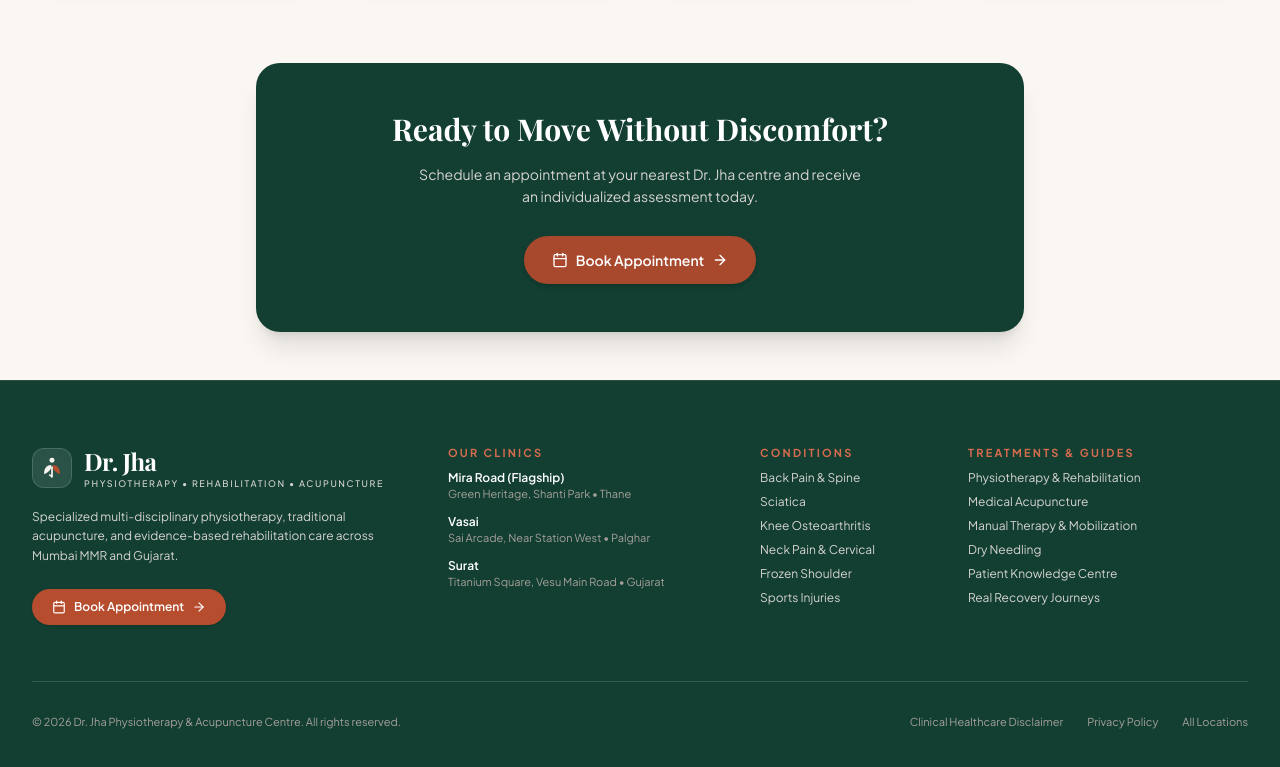
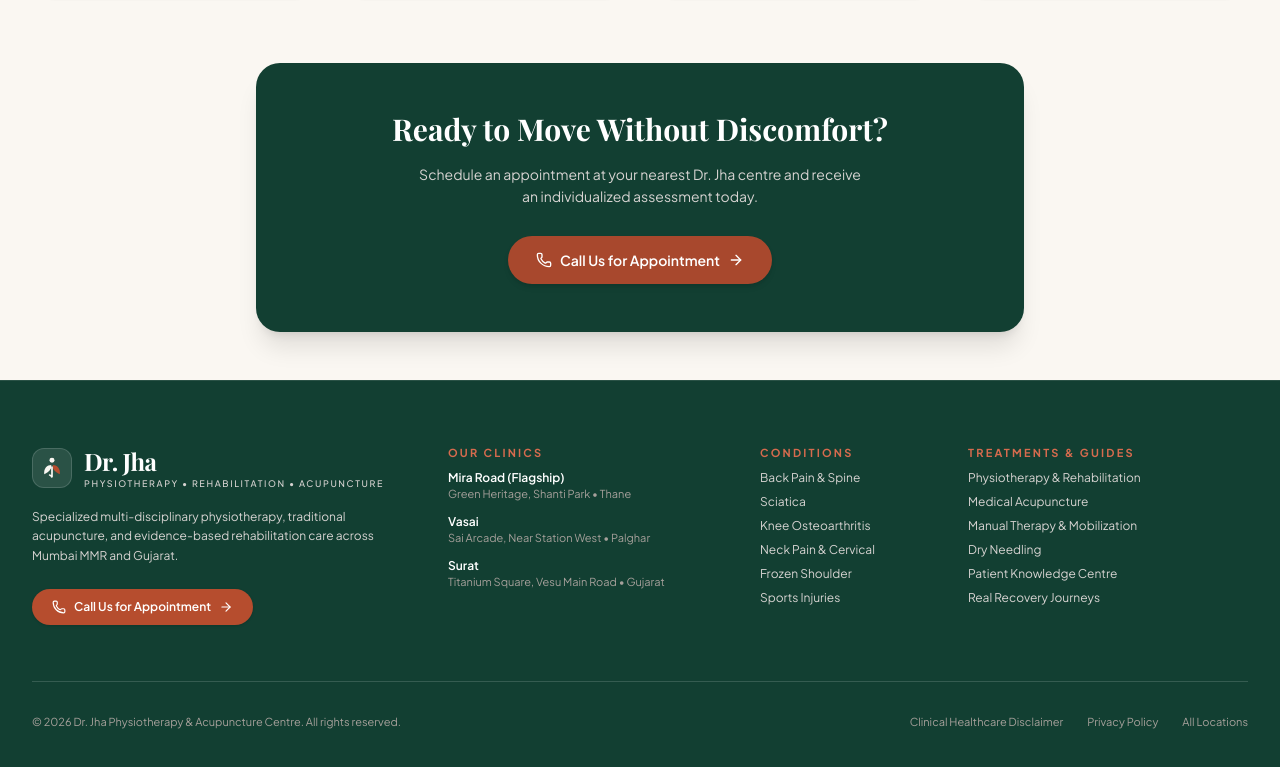
Before and after one commit to Rohit-labs/dr.jha, a React (Vite) app: page /about in a window 1280 px wide. Shown: the part 2007-2774 px from the top of the page. Built offline with nearby package versions, Linux system fonts and the light colour scheme; a web font is replaced by a local one.

Commit message:
Replace all Book an Appointment buttons with Call Us for Appointment

```diff
--- a/src/components/home/FinalCTA.jsx
+++ b/src/components/home/FinalCTA.jsx
@@ -91,11 +91,11 @@
             {/* Primary Action Buttons */}
             <div className="flex flex-col sm:flex-row sm:items-center gap-4 mb-8">
               <a
-                href="#book-appointment"
+                href="tel:+919820012345"
                 className="inline-flex items-center justify-center gap-2.5 px-7 py-3.5 rounded-full text-sm font-semibold text-white bg-[#B64D2E] hover:bg-[#A34226] shadow-md shadow-[#B64D2E]/20 hover:shadow-lg transition-all active:scale-[0.98] group"
               >
-                <Calendar className="w-4 h-4" />
-                <span>Book an Appointment</span>
+                <Phone className="w-4 h-4" />
+                <span>Call Us for Appointment</span>
                 <ArrowRight className="w-4 h-4 group-hover:translate-x-1 transition-transform" />
               </a>
 
--- a/src/components/home/HeroLeft.jsx
+++ b/src/components/home/HeroLeft.jsx
@@ -1,4 +1,4 @@
-import { Calendar } from 'lucide-react'
+import { Phone } from 'lucide-react'
 
 export default function HeroLeft() {
   const avatars = [
@@ -41,11 +41,11 @@
       {/* Primary Action Buttons */}
       <div className="flex flex-wrap items-center gap-3.5 pt-2">
         <a
-          href="#book"
+          href="tel:+919820012345"
           className="inline-flex items-center gap-2.5 px-6 sm:px-7 py-3.5 rounded-full text-sm sm:text-[15px] font-semibold text-white bg-[#A8482D] hover:bg-[#933D25] active:scale-[0.98] transition-all duration-200 shadow-lg shadow-[#A8482D]/25 cursor-pointer"
         >
-          <Calendar className="w-4 h-4 text-white/90" />
-          <span>Book an Appointment</span>
+          <Phone className="w-4 h-4 text-white/90" />
+          <span>Call Us for Appointment</span>
           <span className="text-white/80 font-normal">→</span>
         </a>
 
--- a/src/components/layout/Footer.jsx
+++ b/src/components/layout/Footer.jsx
@@ -37,11 +37,11 @@
 
             <div className="pt-2">
               <a
-                href="#book"
+                href="tel:+919820012345"
                 className="inline-flex items-center gap-2 px-5 py-2.5 rounded-full text-xs font-semibold text-white bg-[#B64D2E] hover:bg-[#A34226] transition-colors shadow-sm"
               >
-                <Calendar className="w-3.5 h-3.5" />
-                <span>Book Appointment</span>
+                <Phone className="w-3.5 h-3.5" />
+                <span>Call Us for Appointment</span>
                 <ArrowRight className="w-3.5 h-3.5" />
               </a>
             </div>
--- a/src/components/layout/Navbar.jsx
+++ b/src/components/layout/Navbar.jsx
@@ -14,7 +14,8 @@
   Sparkles,
   Activity,
   Stethoscope,
-  BookOpen
+  BookOpen,
+  Phone
 } from 'lucide-react'
 import { conditions } from '../../data/conditions'
 import { treatments } from '../../data/treatments'
@@ -692,11 +693,11 @@
           {/* ──────────────── Right CTA Button ──────────────── */}
           <div className="hidden sm:flex items-center shrink-0">
             <a
-              href="#book"
+              href="tel:+919820012345"
               className="inline-flex items-center gap-2 px-4 sm:px-5 py-2.5 rounded-full text-xs font-semibold tracking-wide text-white bg-[#A8482D] hover:bg-[#933D25] active:scale-[0.98] transition-all duration-200 shadow-sm shadow-[#A8482D]/20 cursor-pointer whitespace-nowrap shrink-0"
             >
-              <Calendar className="w-3.5 h-3.5 text-white/90 shrink-0" />
-              <span className="whitespace-nowrap">Book Appointment</span>
+              <Phone className="w-3.5 h-3.5 text-white/90 shrink-0" />
+              <span className="whitespace-nowrap">Call Us for Appointment</span>
               <span className="text-white/80 shrink-0">→</span>
             </a>
           </div>
@@ -999,15 +1000,15 @@
               </button>
             </div>
 
-            {/* Book Appointment CTA */}
+            {/* Call Us for Appointment CTA */}
             <div className="pt-2">
               <a
-                href="#book"
+                href="tel:+919820012345"
                 onClick={() => setMobileMenuOpen(false)}
                 className="w-full flex items-center justify-center gap-2 px-5 py-3 rounded-full text-sm font-semibold text-white bg-[#A8482D] hover:bg-[#933D25] shadow-md shadow-[#A8482D]/20"
               >
-                <Calendar className="w-4 h-4" />
-                <span>Book Appointment</span>
+                <Phone className="w-4 h-4" />
+                <span>Call Us for Appointment</span>
                 <ArrowRight className="w-4 h-4" />
               </a>
             </div>
--- a/src/data/branches.js
+++ b/src/data/branches.js
@@ -87,8 +87,8 @@
     ],
     faqs: [
       {
-        question: 'How do I book an appointment at the Mira Road clinic?',
-        answer: 'You can book online through our website booking form or call our direct helpline at +91 98200 12345 to reserve an initial consultation slot.'
+        question: 'How do I schedule an appointment at the Mira Road clinic?',
+        answer: 'You can call our direct helpline at +91 98200 12345 to reserve an initial consultation slot with our specialists.'
       },
       {
         question: 'Is parking available near the Mira Road branch?',
--- a/src/pages/About.jsx
+++ b/src/pages/About.jsx
@@ -9,7 +9,7 @@
   Activity,
   HeartHandshake,
   ShieldCheck,
-  Calendar,
+  Phone,
   ArrowRight,
   MapPin
 } from 'lucide-react'
@@ -124,11 +124,11 @@
           </p>
           <div className="pt-3">
             <a
-              href="#book"
+              href="tel:+919820012345"
               className="inline-flex items-center gap-2 px-7 py-3.5 rounded-full text-xs sm:text-sm font-semibold text-white bg-[#A8482D] hover:bg-[#933D25] shadow-md transition-all"
             >
-              <Calendar className="w-4 h-4" />
-              <span>Book Appointment</span>
+              <Phone className="w-4 h-4" />
+              <span>Call Us for Appointment</span>
               <ArrowRight className="w-4 h-4" />
             </a>
           </div>
--- a/src/pages/BranchDetail.jsx
+++ b/src/pages/BranchDetail.jsx
@@ -12,7 +12,6 @@
 import { getBranchBySlug, branches } from '../data/branches'
 import { doctors } from '../data/team'
 import {
-  Calendar,
   CheckCircle2,
   HelpCircle,
   ArrowRight,
@@ -116,11 +115,11 @@
               {/* Dual Hero CTAs */}
               <div className="flex flex-wrap items-center gap-3.5 pt-2">
                 <a
-                  href="#book"
+                  href={`tel:${branch.phone.replace(/[^0-9+]/g, '')}`}
                   className="inline-flex items-center gap-2 px-6 py-3 rounded-full text-xs sm:text-sm font-semibold text-white bg-[#B64D2E] hover:bg-[#A34226] active:scale-[0.98] transition-all shadow-md shadow-[#B64D2E]/20"
                 >
-                  <Calendar className="w-4 h-4" />
-                  <span>Book an Appointment</span>
+                  <Phone className="w-4 h-4" />
+                  <span>Call Us for Appointment</span>
                   <ArrowRight className="w-4 h-4" />
                 </a>
 
@@ -518,7 +517,7 @@
               Direct Clinical Consultation
             </span>
             <h2 className="font-serif text-3xl sm:text-4xl lg:text-5xl font-bold text-[#1C1C1A] leading-tight">
-              Book Your Appointment at <br />
+              Call Us for Appointment at <br />
               <span className="italic font-normal text-[#B64D2E]">{branch.name}</span>
             </h2>
             <p className="text-sm sm:text-base text-stone-600 leading-relaxed font-normal">
@@ -531,7 +530,7 @@
                 className="inline-flex items-center gap-2 px-7 py-3.5 rounded-full text-xs sm:text-sm font-semibold text-white bg-[#B64D2E] hover:bg-[#A34226] active:scale-[0.98] transition-all shadow-md shadow-[#B64D2E]/20"
               >
                 <Phone className="w-4 h-4" />
-                <span>Call Clinic Directly ({branch.phone})</span>
+                <span>Call Us for Appointment ({branch.phone})</span>
               </a>
 
               <Link
--- a/src/pages/Branches.jsx
+++ b/src/pages/Branches.jsx
@@ -19,7 +19,6 @@
   Sparkles,
   ShieldCheck,
   Compass,
-  Calendar,
   Building2,
   Car,
   Navigation
@@ -689,11 +688,11 @@
 
             <div className="pt-4 flex flex-wrap items-center justify-center gap-3.5">
               <a
-                href="#locations"
+                href="tel:+919820012345"
                 className="inline-flex items-center gap-2 px-7 py-3.5 rounded-full text-xs sm:text-sm font-semibold text-white bg-[#B64D2E] hover:bg-[#A34226] active:scale-[0.98] transition-all shadow-md shadow-[#B64D2E]/20 cursor-pointer"
               >
-                <Calendar className="w-4 h-4" />
-                <span>Book an Appointment</span>
+                <Phone className="w-4 h-4" />
+                <span>Call Us for Appointment</span>
                 <ArrowRight className="w-4 h-4" />
               </a>
 
--- a/src/pages/CaseStudyDetail.jsx
+++ b/src/pages/CaseStudyDetail.jsx
@@ -9,7 +9,7 @@
   ClipboardList,
   HeartHandshake,
   TrendingUp,
-  Calendar,
+  Phone,
   ArrowRight,
   Quote,
   ShieldCheck
@@ -132,11 +132,11 @@
             </p>
           </div>
           <a
-            href="#book"
+            href="tel:+919820012345"
             className="inline-flex items-center gap-2 px-6 py-3 rounded-full text-xs sm:text-sm font-semibold text-white bg-[#A8482D] hover:bg-[#933D25] shrink-0 shadow-md"
           >
-            <Calendar className="w-4 h-4" />
-            <span>Book Consultation</span>
+            <Phone className="w-4 h-4" />
+            <span>Call Us for Appointment</span>
           </a>
         </div>
 
--- a/src/pages/ConditionDetail.jsx
+++ b/src/pages/ConditionDetail.jsx
@@ -9,7 +9,7 @@
   CheckCircle2,
   AlertCircle,
   HelpCircle,
-  Calendar,
+  Phone,
   ArrowRight,
   Stethoscope,
   MapPin
@@ -180,11 +180,11 @@
               </p>
               <div className="pt-2">
                 <a
-                  href="#book"
+                  href="tel:+919820012345"
                   className="w-full inline-flex items-center justify-center gap-2 px-6 py-3 rounded-full text-xs sm:text-sm font-semibold text-white bg-[#A8482D] hover:bg-[#933D25] active:scale-[0.98] transition-all shadow-md"
                 >
-                  <Calendar className="w-4 h-4" />
-                  <span>Book Appointment</span>
+                  <Phone className="w-4 h-4" />
+                  <span>Call Us for Appointment</span>
                   <ArrowRight className="w-4 h-4" />
                 </a>
               </div>
--- a/src/pages/ResourceDetail.jsx
+++ b/src/pages/ResourceDetail.jsx
@@ -4,7 +4,7 @@
 import SEO from '../components/common/SEO'
 import Breadcrumbs from '../components/common/Breadcrumbs'
 import { getResourceBySlug, resources } from '../data/resources'
-import { Clock, Calendar, ArrowRight, BookOpen, Stethoscope } from 'lucide-react'
+import { Clock, Phone, ArrowRight, BookOpen, Stethoscope } from 'lucide-react'
 
 export default function ResourceDetail() {
   const { slug } = useParams()
@@ -104,11 +104,11 @@
           </p>
           <div className="pt-2">
             <a
-              href="#book"
+              href="tel:+919820012345"
               className="inline-flex items-center gap-2 px-6 py-3 rounded-full text-xs sm:text-sm font-semibold text-white bg-[#A8482D] hover:bg-[#933D25] transition-colors"
             >
-              <Calendar className="w-4 h-4" />
-              <span>Book an Evaluation</span>
+              <Phone className="w-4 h-4" />
+              <span>Call Us for Appointment</span>
               <ArrowRight className="w-4 h-4" />
             </a>
           </div>
--- a/src/pages/TreatmentDetail.jsx
+++ b/src/pages/TreatmentDetail.jsx
@@ -6,7 +6,7 @@
 import { getTreatmentBySlug, treatments } from '../data/treatments'
 import {
   CheckCircle2,
-  Calendar,
+  Phone,
   ArrowRight,
   HelpCircle,
   Sparkles,
@@ -144,11 +144,11 @@
               </p>
               <div className="pt-2">
                 <a
-                  href="#book"
+                  href="tel:+919820012345"
                   className="w-full inline-flex items-center justify-center gap-2 px-6 py-3 rounded-full text-xs sm:text-sm font-semibold text-white bg-[#A8482D] hover:bg-[#933D25] active:scale-[0.98] transition-all shadow-md"
                 >
-                  <Calendar className="w-4 h-4" />
-                  <span>Book Consultation</span>
+                  <Phone className="w-4 h-4" />
+                  <span>Call Us for Appointment</span>
                   <ArrowRight className="w-4 h-4" />
                 </a>
               </div>
```
